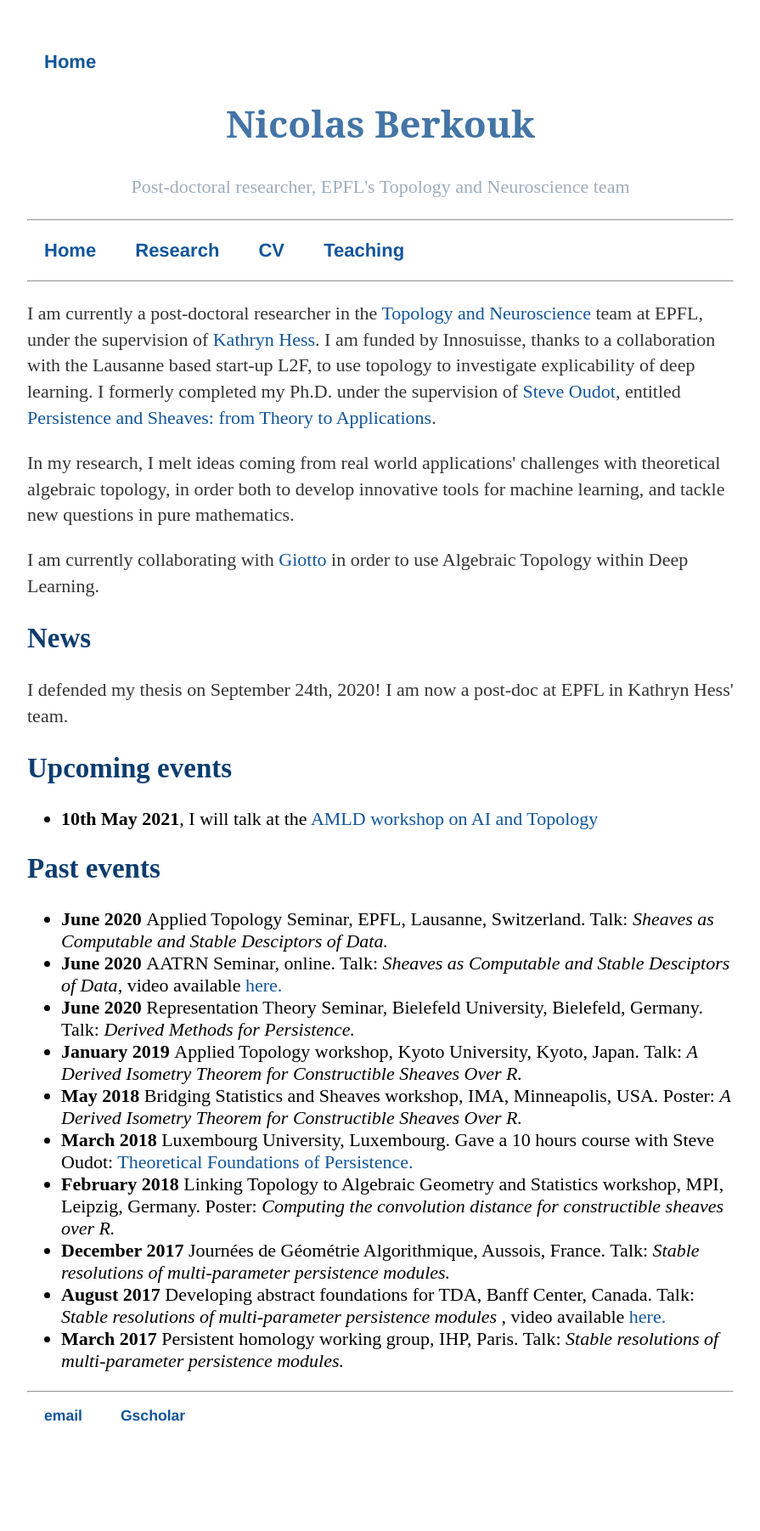
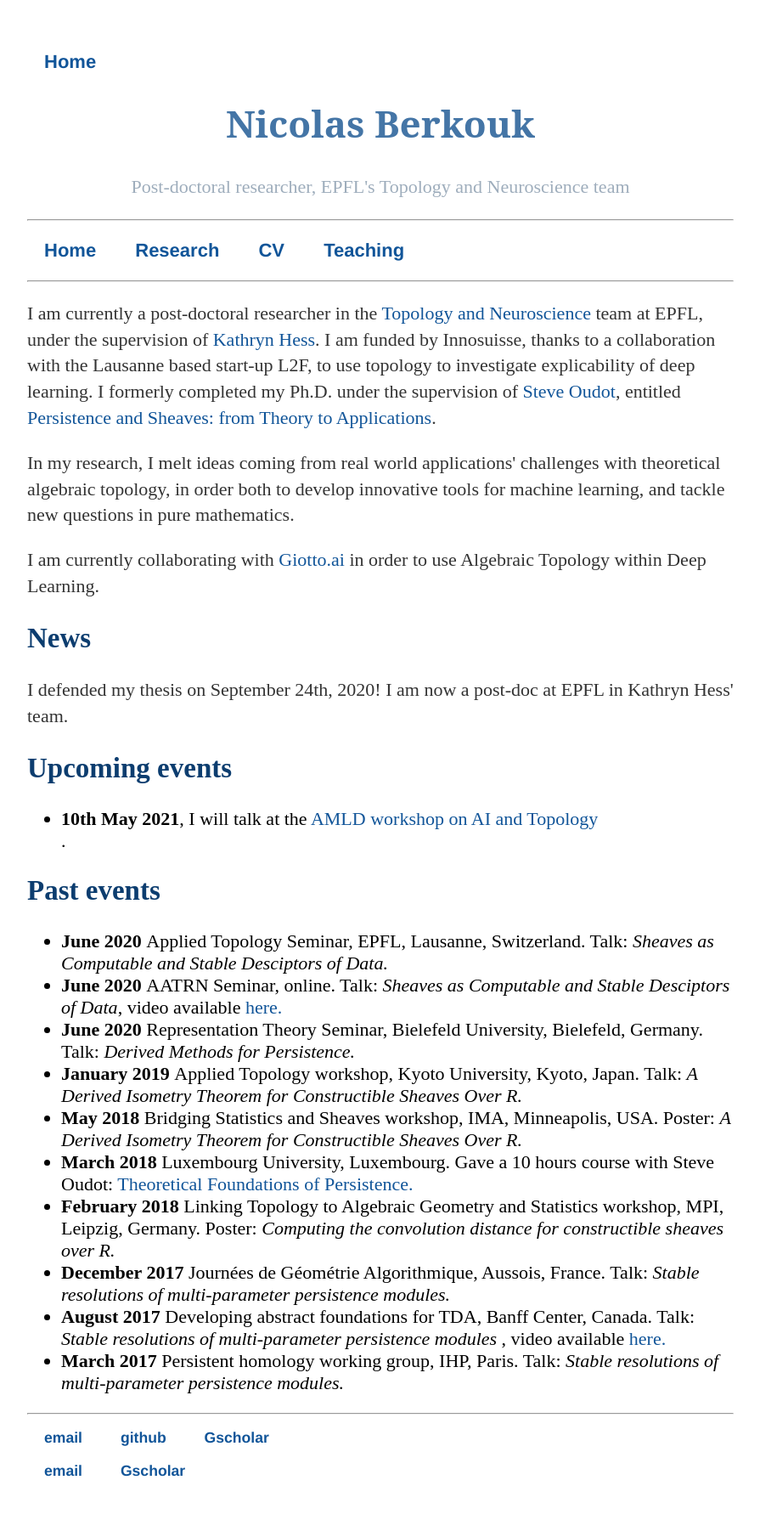
Before and after one commit to nberkouk/nberkouk.github.io, a Jekyll site: the page built from index.html, in a window 1280 px wide. Shown: the whole page at 85% size, without its empty margins (192-1087 px from the left). Built offline with Jekyll 4.4.1, drawn with Linux system fonts in a browser that asks for light colours; before the commit the page ends 1737 px from its top, so only the background shows below that.

Commit message:
minor update

```diff
--- a/index.html
+++ b/index.html
@@ -40,7 +40,7 @@ title: Nicolas Berkouk
 	</p>
 
   <p>
-I am currently collaborating with <a href="https://giotto.ai/">Giotto</a> in order to use Algebraic Topology within Deep Learning.
+I am currently collaborating with <a href="https://giotto.ai/">Giotto.ai</a> in order to use Algebraic Topology within Deep Learning.
   </p>
 
     <h2> News </h2>
@@ -49,7 +49,7 @@ I am currently collaborating with <a href="https://giotto.ai/">Giotto</a> in ord
 
 	<h2> Upcoming events</h2>
 	<ul>
-		<li> <b>10th May 2021</b>, I will talk at the <a href="https://appliedmldays.org/events/amld-epfl-2021/tracks/ai-topology">AMLD workshop on AI and Topology</a> </li>
+		<li> <b>10th May 2021</b>, I will talk at the <a href="https://appliedmldays.org/events/amld-epfl-2021/tracks/ai-topology">AMLD workshop on AI and Topology</a> </li>.
 	</ul>
 
         <h2> Past events </h2>
@@ -74,4 +74,12 @@ I am currently collaborating with <a href="https://giotto.ai/">Giotto</a> in ord
 		</div><!-- /.container -->
 		<hr>
 
+
+    <footer>
+        <ul>
+            <li><a href="mailto:nicolas.berkouk@epfl.ch">email</a></li>
+            <li><a href="https://github.com/nberkouk">github</a></li>
+      <li><a href="https://scholar.google.fr/citations?user=nxkO-kIAAAAJ&hl=fr">Gscholar</a></li>
+      </ul>
+    </footer>
 	</body>
```
